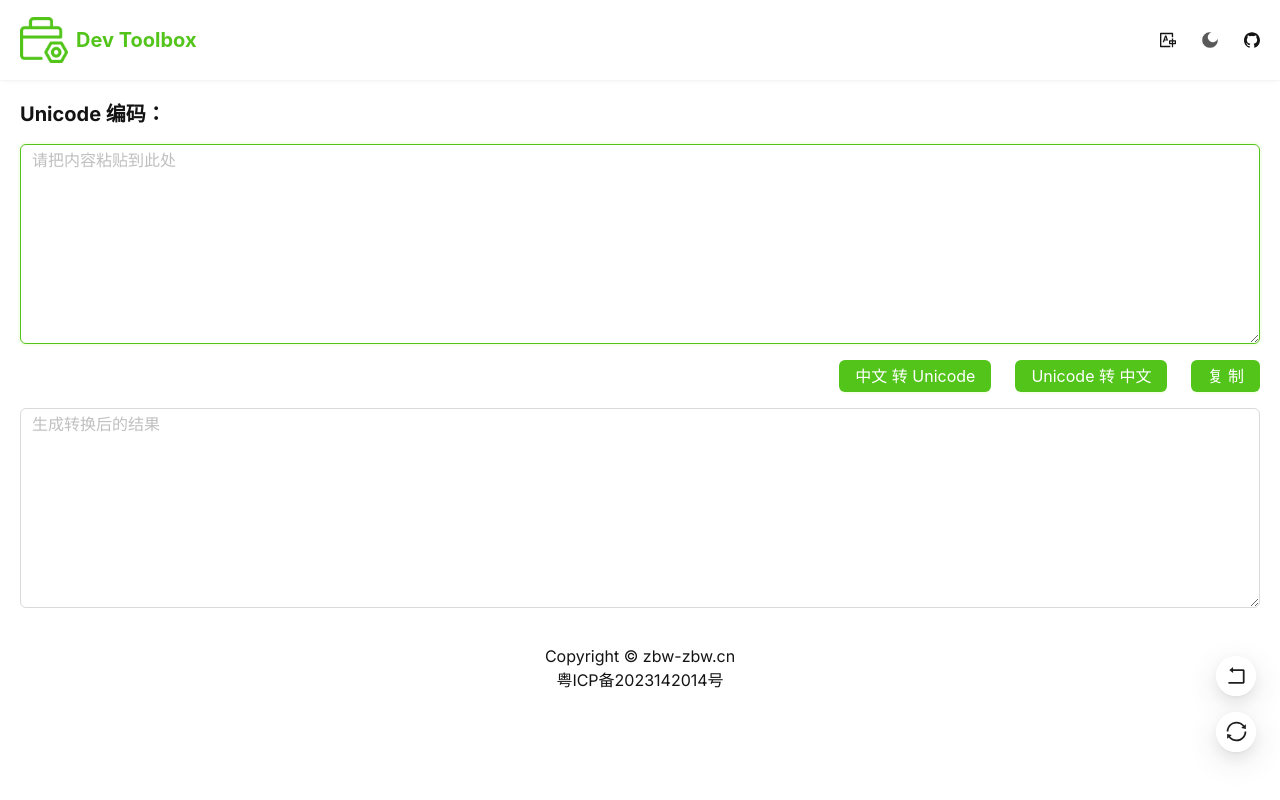
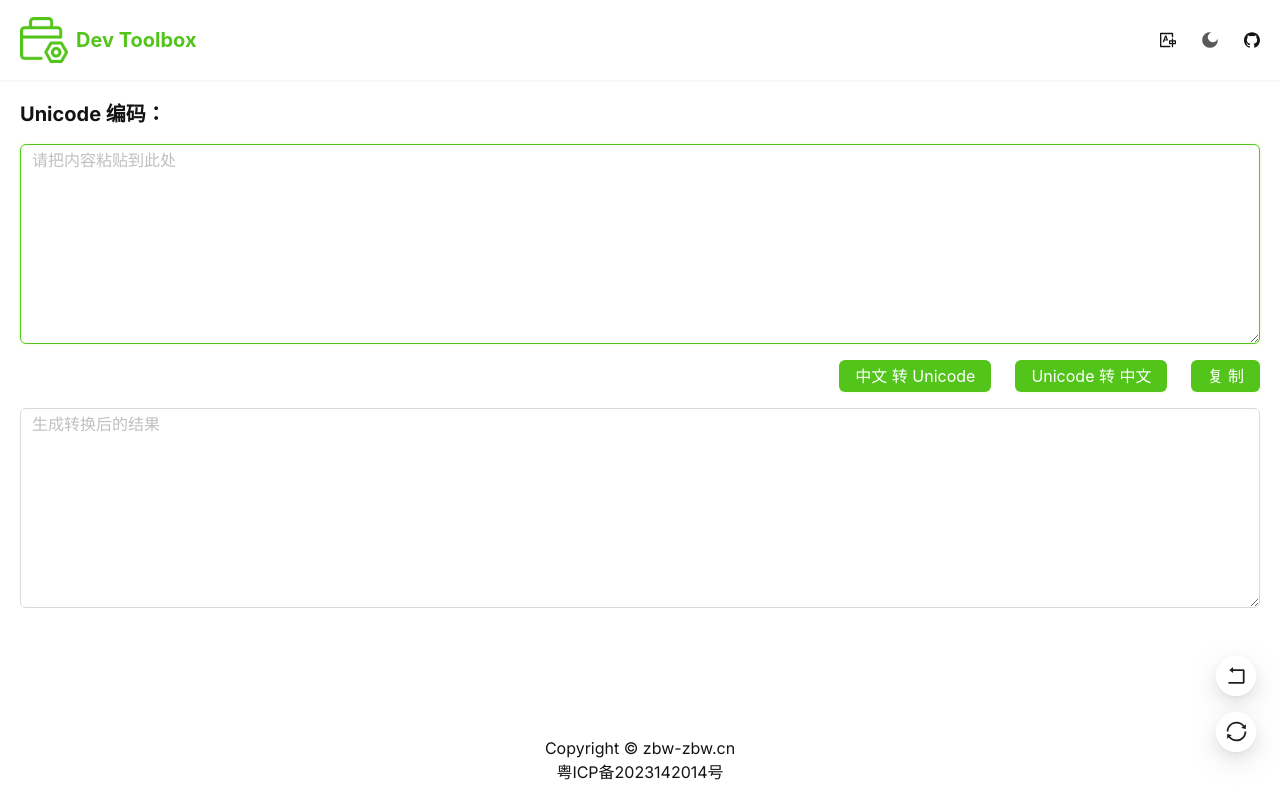
Before and after one commit to zbw-zbw/dev-toolbox, a Next.js app: page /unicode in a window 1280 px wide. Built offline with nearby package versions, Linux system fonts and the light colour scheme.

Commit message:
set page and subpage a min height

```diff
--- a/src/app/globals.css
+++ b/src/app/globals.css
@@ -30,8 +30,9 @@ body {
   display: none;
 }
 
-.page {
-  min-height: 100vh;
+.page,
+.sub-page {
+  min-height: calc(100vh - var(--headerHeight) - var(--footerHeight));
 }
 
 .header {
```
